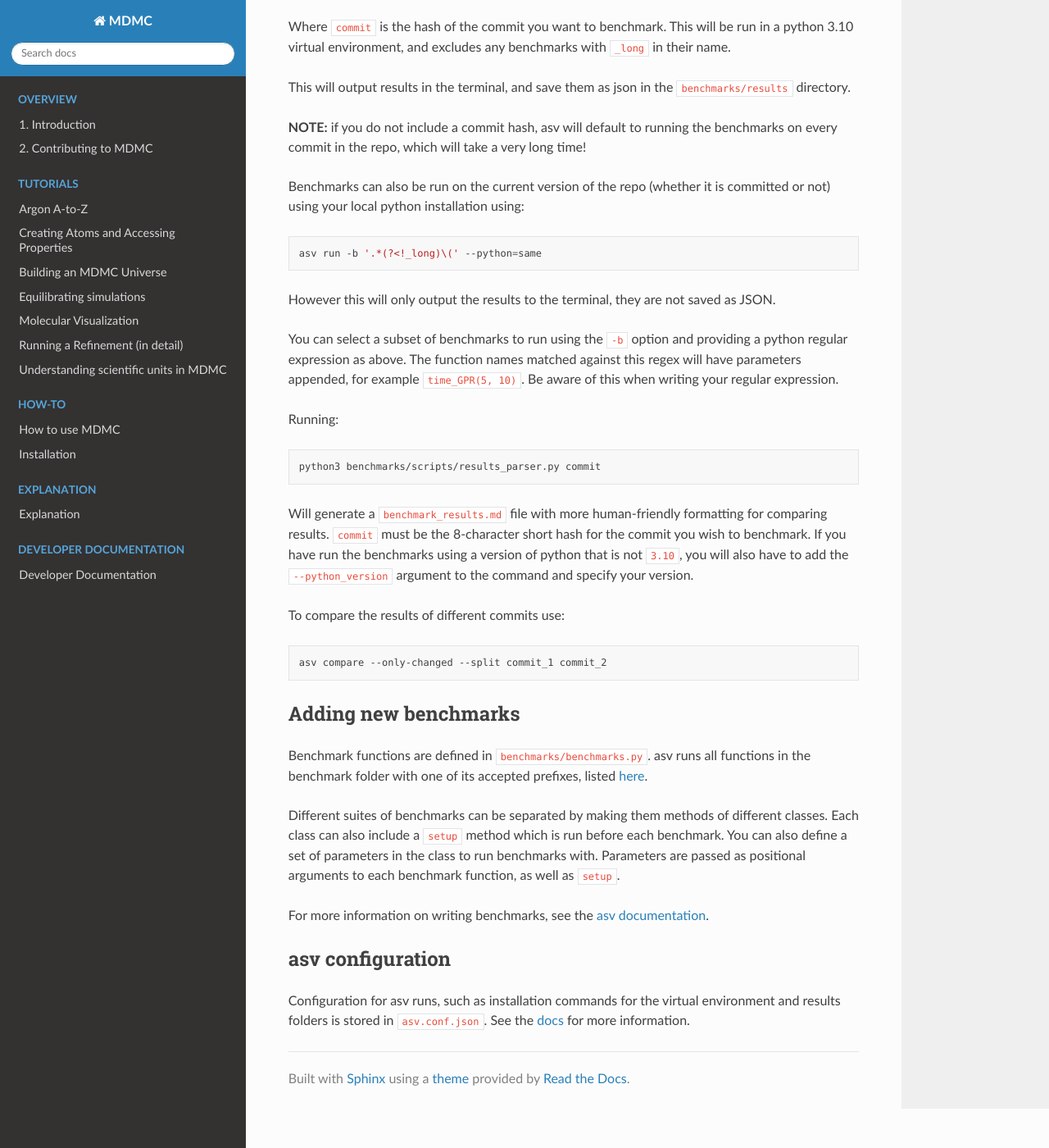
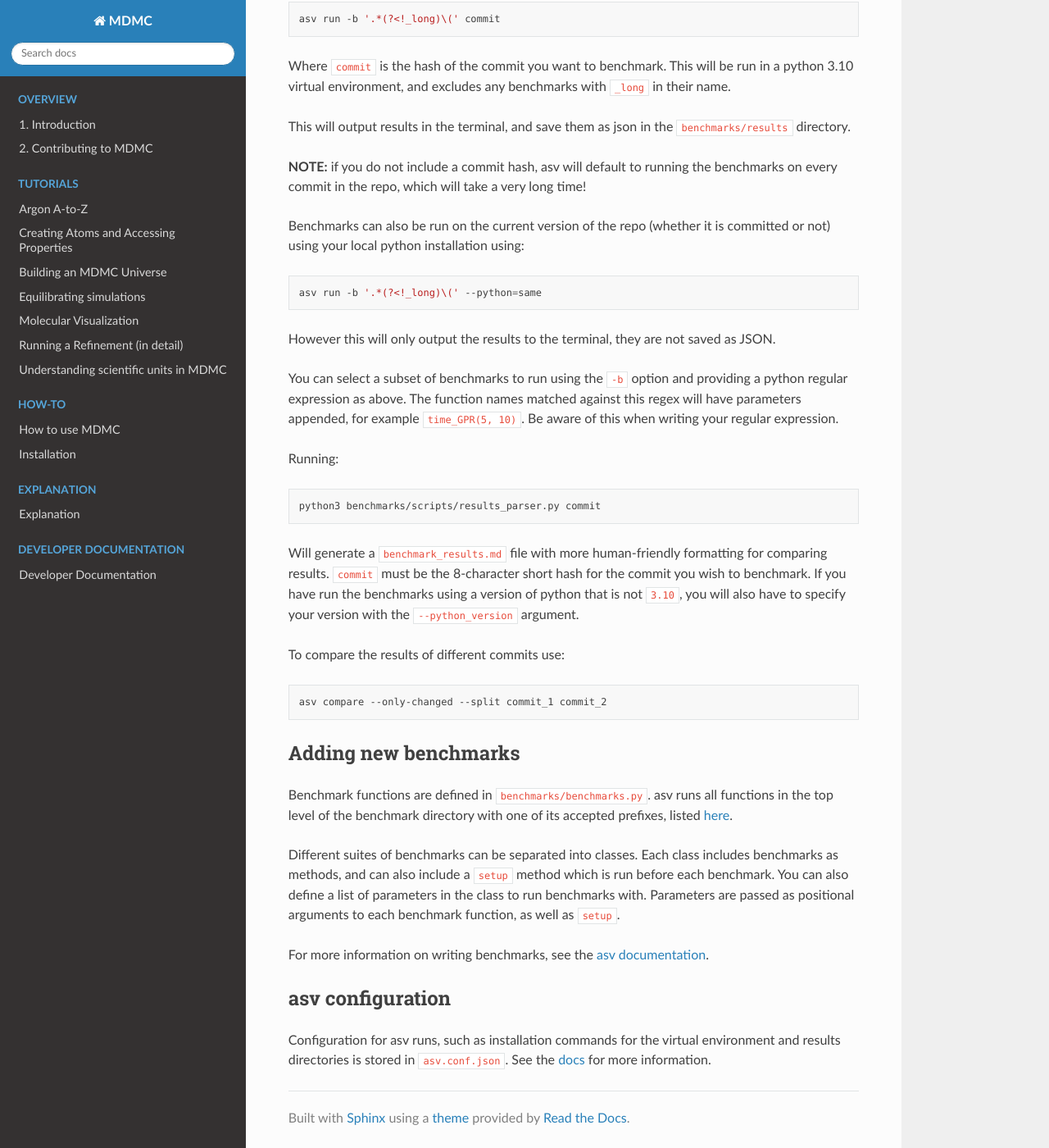
Before and after one commit to ISISNeutronMuon/MDMC, a Sphinx documentation site: the page built from doc/developer/how-to/benchmarks.rst, in a window 1280 px wide and 1400 px high, scrolled down 750 px. Shown: the whole window at 82% size. Built offline with Sphinx 7.4.7 and the Read the Docs theme 3.1.0, drawn with Linux system fonts in a browser that asks for light colours; pages that are not in the unit, such as notebooks, are missing from menus; some of the changed text lies outside the part shown.

Commit message:
Tweaks to benchmarking docs

```diff
--- a/doc/developer/how-to/benchmarks.rst
+++ b/doc/developer/how-to/benchmarks.rst
@@ -23,6 +23,8 @@
 asv is primarily designed to track the performance of a repository over time, so works by benchmarking individual commits.
 Benchmarks are configured to run in Github actions on every pull request, with longer benchmarks
 run weekly.
+Benchmarks are run with varying numbers of parameters to fit and refinement steps.
+The starting values of the parameters are randomised at the start of each refinement.
 
 The benchmark suite can also be run locally using the command:
 
@@ -60,7 +62,7 @@
 Will generate a ``benchmark_results.md`` file with more human-friendly formatting for comparing results.
 ``commit`` must be the 8-character short hash for the commit you wish to benchmark.
 If you have run the benchmarks using a version of python that is not ``3.10``, you will also have to
-add the ``--python_version`` argument to the command and specify your version.
+specify your version with the ``--python_version`` argument.
 
 To compare the results of different commits use:
 
@@ -72,12 +74,12 @@
 ---------------------
 
 Benchmark functions are defined in ``benchmarks/benchmarks.py``.
-asv runs all functions in the benchmark folder with one of its accepted prefixes, listed
+asv runs all functions in the top level of the benchmark directory with one of its accepted prefixes, listed
 `here <https://asv.readthedocs.io/en/latest/writing_benchmarks.html#benchmark-types>`_.
 
-Different suites of benchmarks can be separated by making them methods of different classes.
-Each class can also include a ``setup`` method which is run before each benchmark.
-You can also define a set of parameters in the class to run benchmarks with.
+Different suites of benchmarks can be separated into classes.
+Each class includes benchmarks as methods, and can also include a ``setup`` method which is run before each benchmark.
+You can also define a list of parameters in the class to run benchmarks with.
 Parameters are passed as positional arguments to each benchmark function, as well as ``setup``.
 
 For more information on writing benchmarks, see the
@@ -86,5 +88,5 @@
 asv configuration
 -----------------
 
-Configuration for asv runs, such as installation commands for the virtual environment and results folders is stored in ``asv.conf.json``.
+Configuration for asv runs, such as installation commands for the virtual environment and results directories is stored in ``asv.conf.json``.
 See the `docs <https://asv.readthedocs.io/en/latest/asv.conf.json.html>`_ for more information.
```
